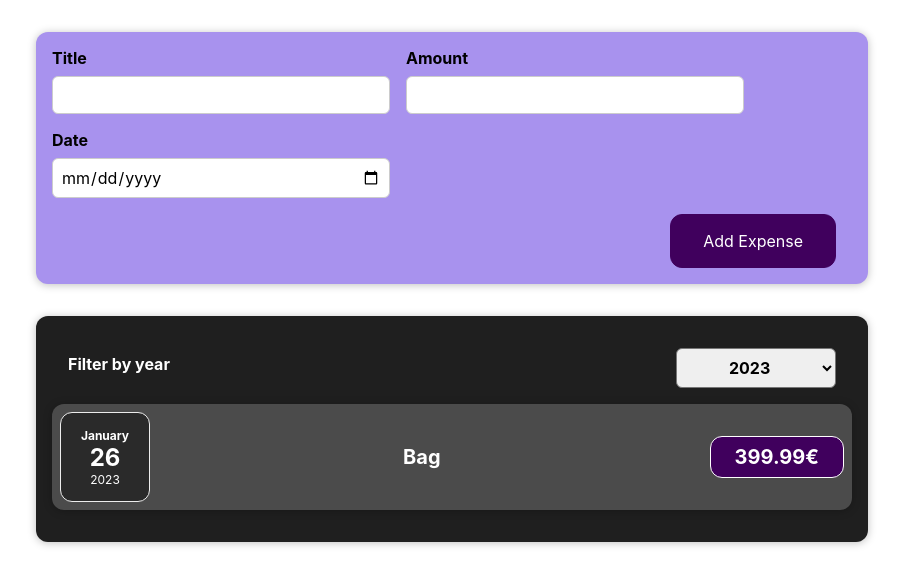
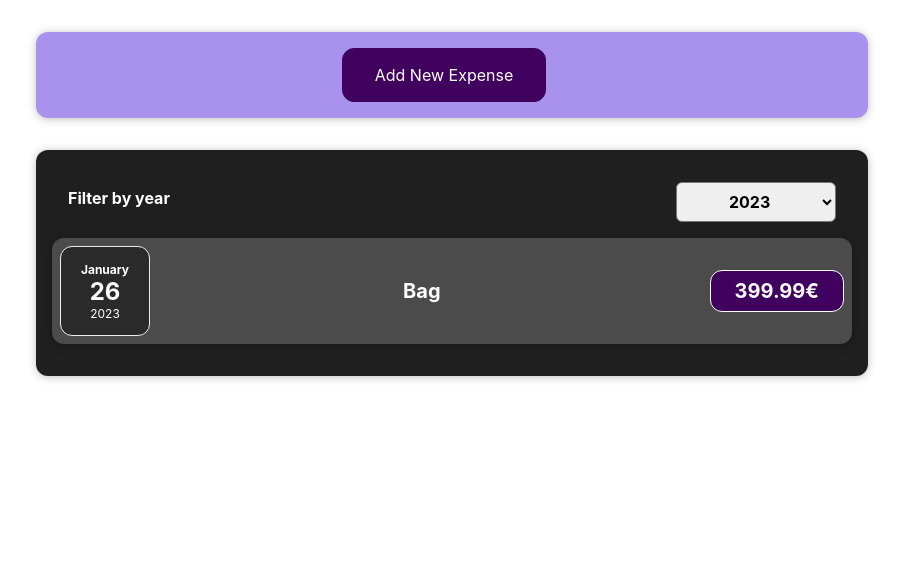
Before and after one commit to Kristofer-Robin/expenses, a React (Create React App) app: page / in a window 1280 px wide. Shown: the top 586 px of the page, without its empty margins (188-1091 px from the left). Built offline with nearby package versions, Linux system fonts and the light colour scheme.

Commit message:
Dragon Slayer II

```diff
--- a/src/components/Expenses/Expenses.js
+++ b/src/components/Expenses/Expenses.js
@@ -26,7 +26,7 @@ const Expenses = (props) => {
         <Card className="expenses">
             <ExpensesFilter selected={filteredYear} onChangeFilter={filterChangeHandler}></ExpensesFilter>
 
-            {filteredExpenses.length === 0 && <p style={{color: 'white'}}>No expenses found.</p>}
+            {filteredExpenses.length === 0 && <p> style={{color: 'white'}}>No expenses found.</p>}
             {filteredExpenses.length > 0 &&
                 filteredExpenses.map((expense) => {
                     return <ExpenseItem
--- a/src/components/NewExpense/ExpenseForm.js
+++ b/src/components/NewExpense/ExpenseForm.js
@@ -52,7 +52,9 @@ const ExpenseForm = (props) => {
             </div>
             <div className="new-expense__actions">
                 <button type="submit">Add Expense</button>
+                <button onClick={props.onCancel}>Cancel</button>
             </div>
+
         </form>
     )
 }
--- a/src/components/NewExpense/NewExpense.js
+++ b/src/components/NewExpense/NewExpense.js
@@ -1,21 +1,27 @@
-import React from 'react';
+import React, { useState } from 'react';
 import './NewExpense.css'
 import ExpenseForm from "./ExpenseForm";
 
 const NewExpense = (props) => {
+    const [formOpen, setFormOpen] = useState(false);
 
-    const saveExpenseDatahandler = (enteredExpensesData) => {
-        const expenseData = {
-            ...enteredExpensesData,
-            id: Math.random().toString()
-        }
-        props.onAddExpense(expenseData)
+    const saveExpenseDatahandler = (expenseData) => {
+        props.onAddExpense(expenseData);
+        setFormOpen(false);
+    }
+
+    const cancelHandler = () => {
+        setFormOpen(false);
     }
 
     return(
         <div className="new-expense">
-            <ExpenseForm onSaveExpenseData={saveExpenseDatahandler}></ExpenseForm>
+            {formOpen ? (
+                <ExpenseForm onSaveExpenseData={saveExpenseDatahandler} onCancel={cancelHandler}></ExpenseForm>
+            ) : (
+                <button onClick={() => setFormOpen(true)}>Add New Expense</button>
+            )}
         </div>
     )
-}
-export default NewExpense
+    }
+    export default NewExpense
```
